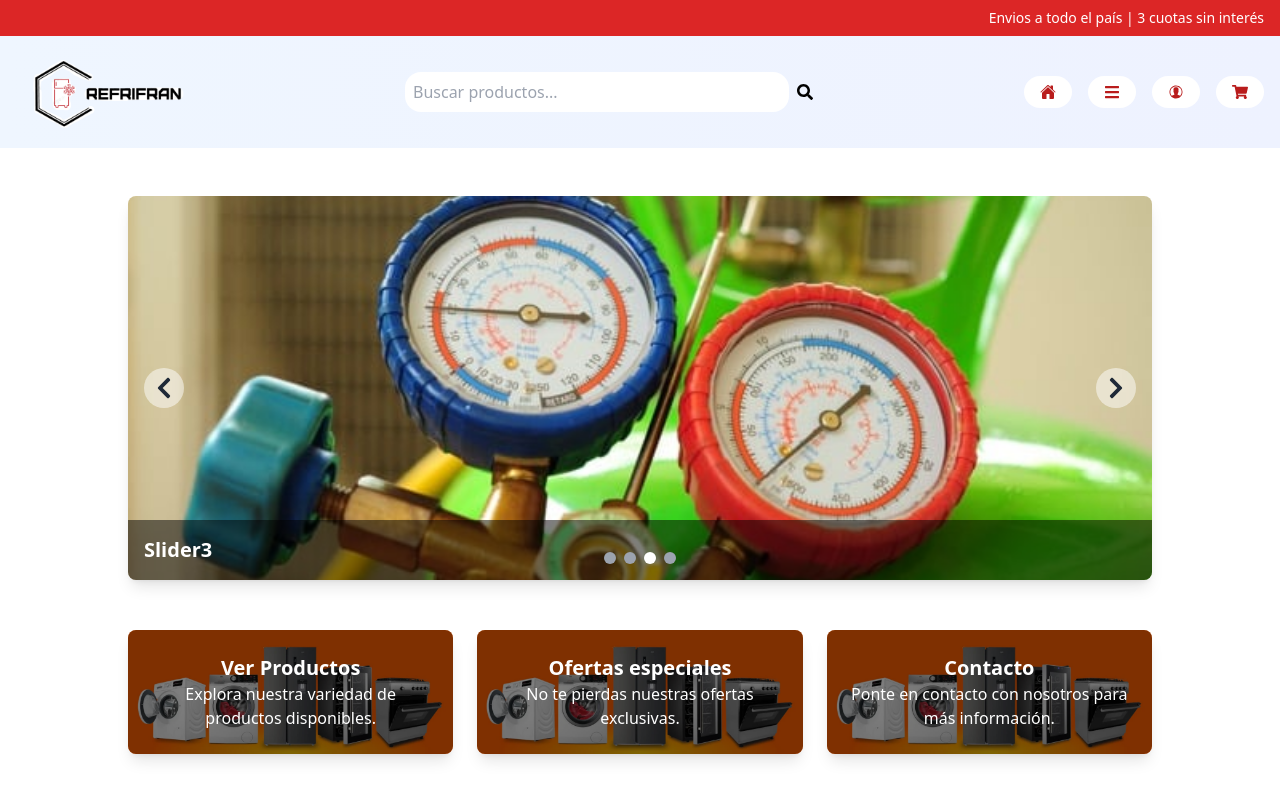
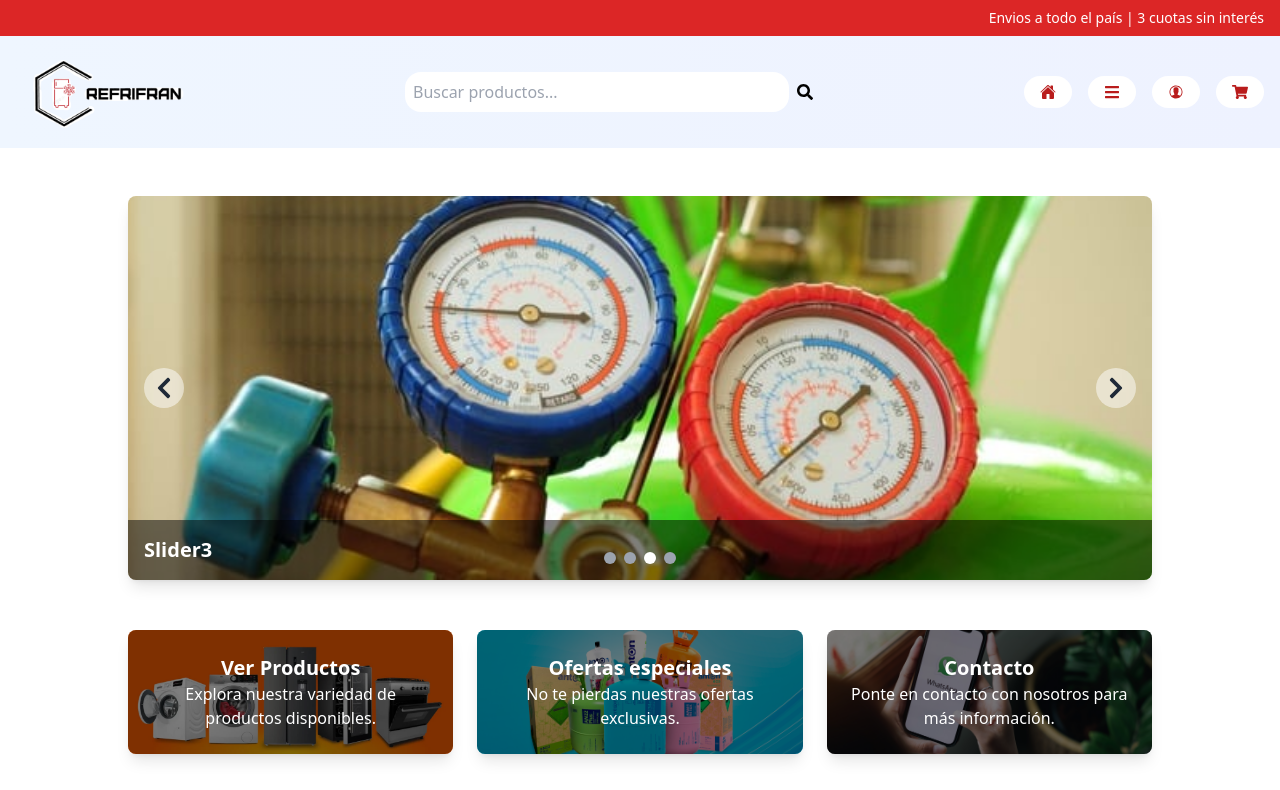
Before and after one commit to francoarmando1911/refrigeracion, a React (Vite) app: page / in a window 1280 px wide. Shown: the top 790 px of the page. Built offline with nearby package versions, Linux system fonts and the light colour scheme.

Commit message:
actualizacion de datos

```diff
--- a/src/components/Home.tsx
+++ b/src/components/Home.tsx
@@ -37,7 +37,7 @@ const Home: React.FC = () => {
           aria-label="Contacto"
           className="link-box bg-red-700 p-6 text-white text-center rounded-lg shadow-lg hover:bg-red-900 transition transform duration-200 ease-in-out relative"
           style={{
-            backgroundImage: "url('/electrod2.png')",
+            backgroundImage: "url('/electrod3.png')",
             backgroundSize: "cover",
             backgroundPosition: "center",
             backgroundRepeat: "no-repeat",
@@ -56,7 +56,7 @@ const Home: React.FC = () => {
           aria-label="Contacto"
           className="link-box bg-red-700 p-6 text-white text-center rounded-lg shadow-lg hover:bg-red-900 transition transform duration-200 ease-in-out relative"
           style={{
-            backgroundImage: "url('/electrod2.png')",
+            backgroundImage: "url('/wpp.png')",
             backgroundSize: "cover",
             backgroundPosition: "center",
             backgroundRepeat: "no-repeat",
```
Also changed, not shown: public/electrod3.png (added), public/wpp.png (added).
